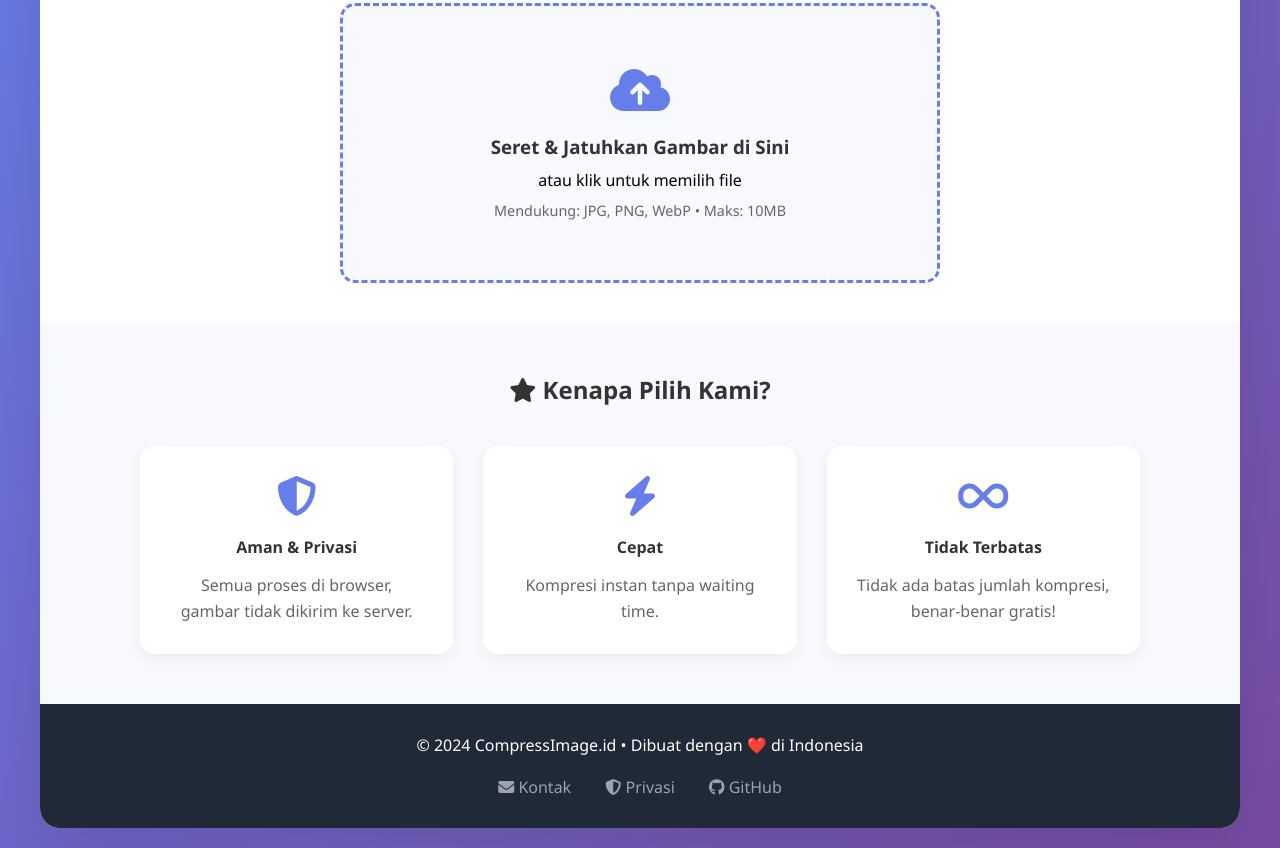
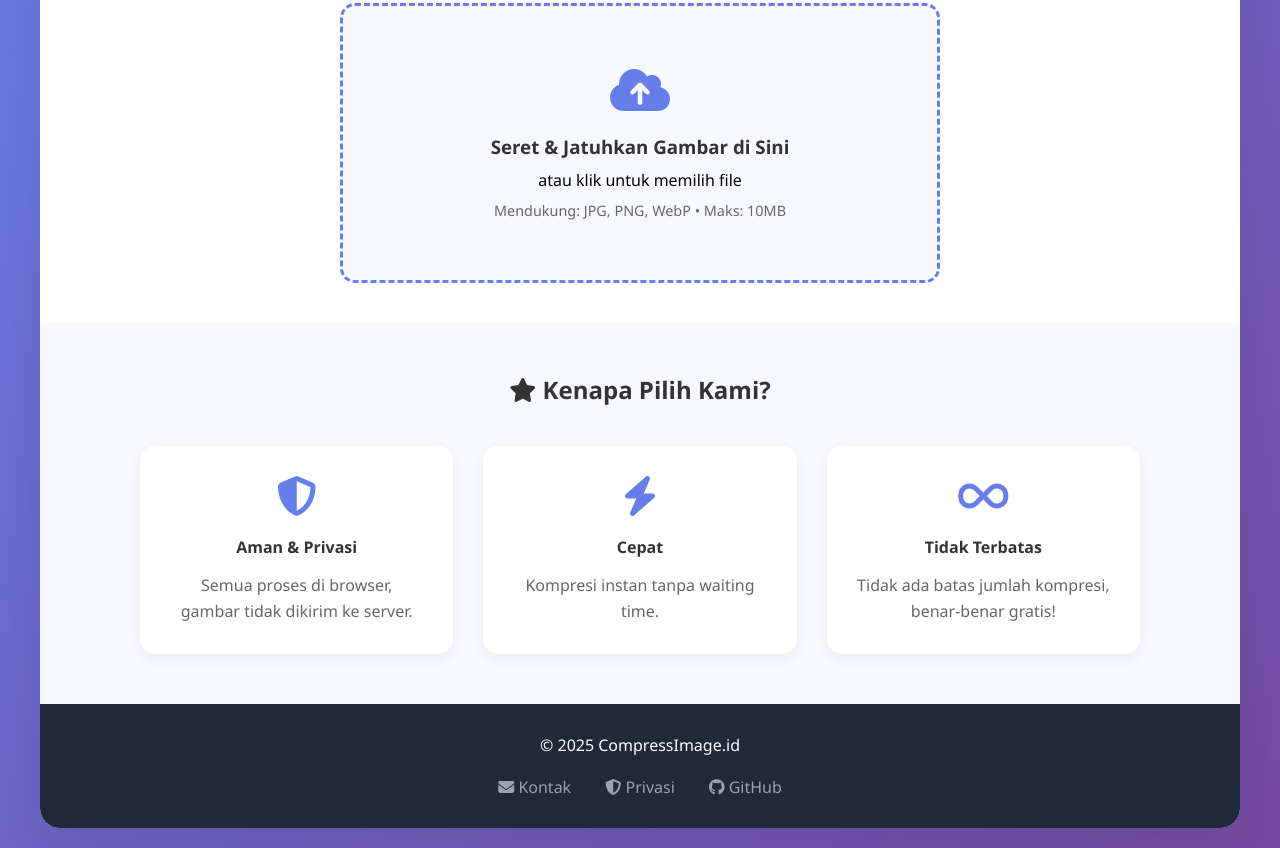
Before and after one commit to tukangnomer01-lab/image-compressor, a plain HTML site: page index.html in a window 1280 px wide. Shown: the part 262-1110 px from the top of the page. Drawn offline with Linux system fonts and the light colour scheme.

Commit message:
Update index.html

```diff
--- a/index.html
+++ b/index.html
@@ -119,7 +119,7 @@
         </main>
 
         <footer>
-            <p>© 2024 CompressImage.id • Dibuat dengan ❤️ di Indonesia</p>
+            <p>© 2025 CompressImage.id </p>
             <p class="footer-links">
                 <a href="#" onclick="alert('Email: support@compressimage.id (coming soon)')"><i class="fas fa-envelope"></i> Kontak</a>
                 <a href="#" onclick="alert('Privasi 100% aman! Gambar tidak disimpan di server manapun.')"><i class="fas fa-shield-alt"></i> Privasi</a>
```
